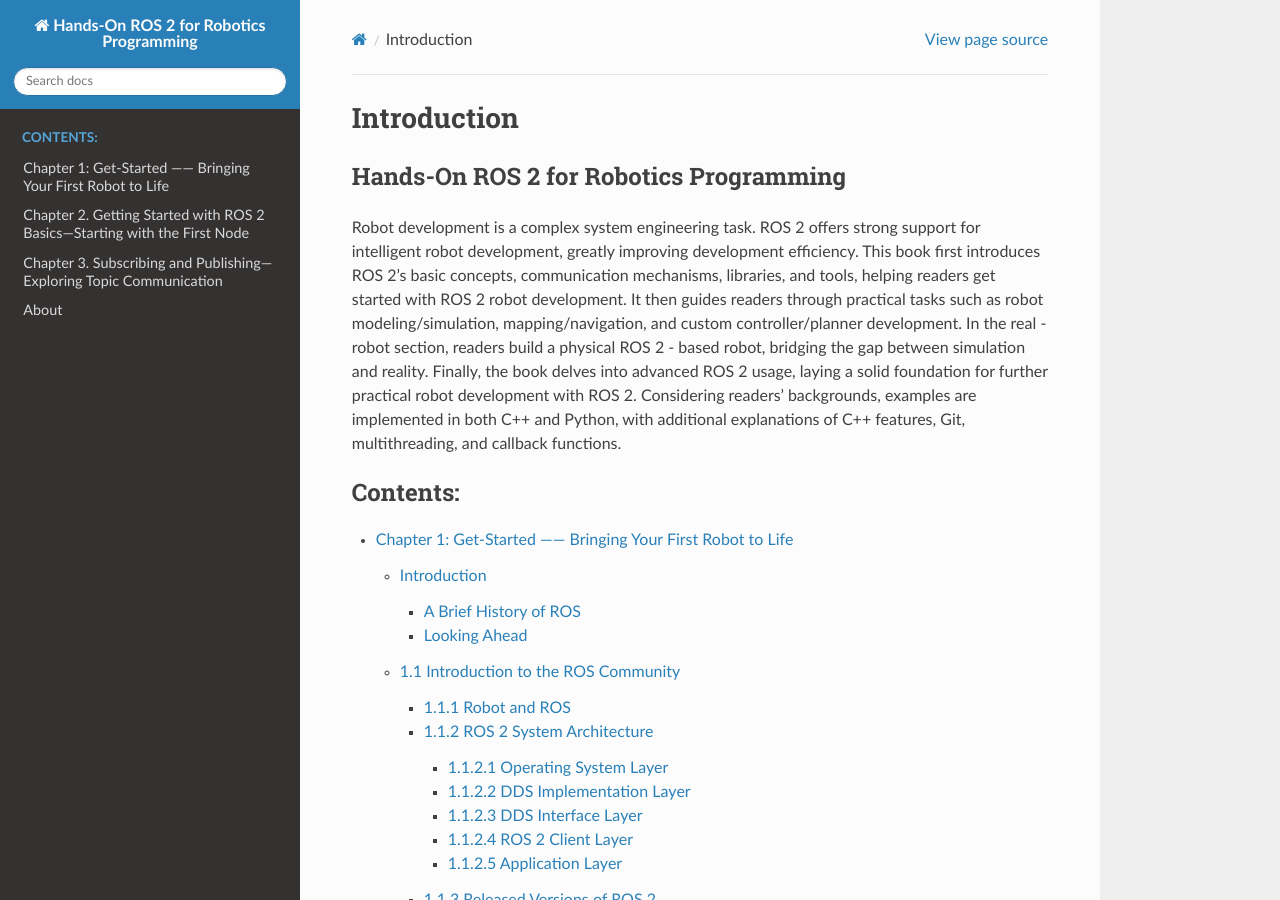
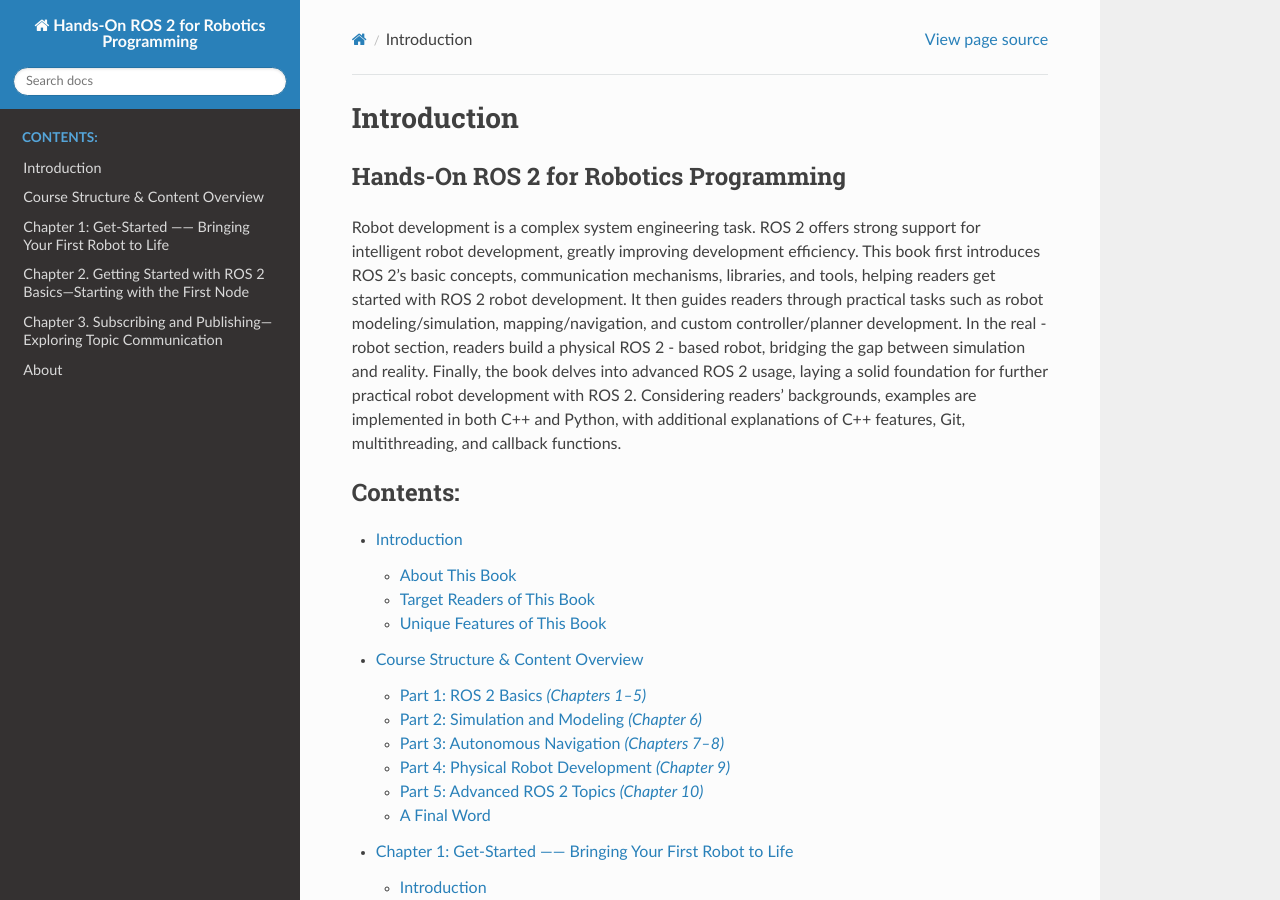
Before and after one commit to fishros/ros2book, a Sphinx documentation site: the page built from source/index.rst, in a window 1280 px wide and 900 px high. Built offline with Sphinx 7.4.7 and the Read the Docs theme 3.1.0, drawn with Linux system fonts in a browser that asks for light colours; pages that are not in the unit, such as notebooks, are missing from menus; some of the changed lines change nothing that is shown.

Commit message:
Introduce commit

```diff
--- /dev/null
+++ b/source/Introduce.rst
@@ -0,0 +1,91 @@
+Introduction
+====================================================
+
+Hello everyone! Welcome to the learning journey of **"FishROS"**! I'm Jade, your companion throughout this adventure into the world of ROS 2, where you’ll experience the limitless charm of robotics development!
+
+About This Book
+---------------
+This book was authored by **Mr. Xin Sang**, the founder and lead instructor of the "FishROS" community. Since its establishment in July 2021, the community has been dedicated to sharing ROS 2 knowledge through a series of well-received tutorials. With the growing community and invaluable feedback from readers, Mr. Sang decided to systematize and refine the content, leading to the creation of this book—**"FishROS"**—a work born out of dedication and passion.
+
+In China, this book is called "鱼香肉丝", which is similar to FishROS. We hope this book, like the delicious dish "Yuxiang Shredded Pork," will bring you from a taste of robotics to a deep, lingering appreciation—leaving you fulfilled and satisfied as you conquer ROS 2 step by step!
+
+Target Readers of This Book
+---------------------------
+This book is tailored to meet the needs of different readers, ensuring that everyone, regardless of their background, can gain valuable insights:
+
+1. **For Beginners Interested in Robotics**
+    If you are curious about robotics but worried about lacking foundational knowledge, this book provides comprehensive explanations of Linux and programming basics. Even readers with no prior experience can smoothly begin their journey into robotics development.
+
+2. **For Robotics Professionals**
+    If you are already working in the robotics field, this book offers not only a solid understanding of ROS 2 fundamentals but also advanced techniques and practical applications. You’ll learn how to effectively use ROS 2 in real-world engineering projects, solving complex control and navigation problems.
+
+3. **For University Students and Educators in Robotics**
+    If you are a university student or educator in a robotics-related discipline, this book is an excellent experimental textbook. Each chapter is designed with hands-on practice sessions, combining theory and application to deepen your understanding of ROS 2.
+
+4. **For Robotics Enthusiasts**
+    If you want to create your own robots, this book will guide you from scratch to building simulated and physical mobile robots, ultimately achieving autonomous navigation. Whether for personal interest or research projects, this book will help you bring your ideas to life!
+
+Unique Features of This Book
+----------------------------
+Unlike other ROS books, this book is designed with **reader needs as the primary focus**. It integrates valuable feedback from readers of the "Hands-On Learning ROS 2" tutorial series, refining and optimizing the content to address common pain points.
+
+1. **For Beginners - Smooth Onboarding**
+    Many beginners struggle with programming and environment setup. This book covers essential Linux and Git knowledge in the first few chapters, progressively guiding readers through the basics of ROS 2.
+
+2. **Focus on Practicality - Learn by Doing**
+    A common issue readers face is learning the theory but not knowing how to apply it. To address this, the book includes numerous practice exercises, helping readers master the skills needed for real-world applications. For example, you’ll use ROS 2 to implement voice synthesis, facial recognition, and GUI rendering, experiencing the true power of ROS 2.
+
+3. **Strengthened Simulation Modeling**
+    To help readers understand the simulation modeling process in ROS 2, this book provides detailed guidance on creating and simulating robot models, integrating ros2_control to achieve movement control in the simulation environment. This sets a solid foundation for real-world robot development.
+
+4. **In-Depth Hardware Development with micro-ROS**
+    For hardware enthusiasts, the book introduces **micro-ROS**, offering a complete guide to developing physical robots from scratch. It covers everything from connecting to ROS 2, controlling the robot, to mapping and autonomous navigation.
+
+5. **Advanced ROS 2 Applications - Beyond the Basics**
+    Looking to go deeper with ROS 2? The final chapter delves into advanced topics, including **Quality of Service (QoS), Executors and Callback Groups, Lifecycle Nodes, Message Filters**, and **DDS Middleware**. These advanced tools will help you handle performance and reliability challenges in complex scenarios.
+
+Course Structure & Content Overview
+====================================
+
+**This book is divided into five main parts:**
+
+Part 1: ROS 2 Basics *(Chapters 1–5)*
+--------------------------------------
+Covers the **core software libraries and toolsets of ROS 2**, helping you quickly grasp topics, services, actions, parameters, and nodes.
+Through hands-on exercises, you'll create ROS 2 workspaces, write simple packages, and lay a solid foundation for deeper learning.
+
+Part 2: Simulation and Modeling *(Chapter 6)*
+---------------------------------------------
+Focuses on **creating and controlling a simulated mobile robot** from scratch.
+You will use **URDF**, **Xacro**, and **Gazebo** to build models, and integrate **ros2_control** to achieve motion control in simulation.
+This sets the stage for autonomous navigation and real-world deployment.
+
+Part 3: Autonomous Navigation *(Chapters 7–8)*
+----------------------------------------------
+- **Chapter 7**: Builds on the simulation model, introducing the **Navigation 2 (Nav2) framework** for autonomous navigation.
+  You’ll learn map setup, path planning, and obstacle avoidance.
+- **Chapter 8**: Teaches how to **deploy custom planning and control algorithms** in Nav2 to implement personalized behavior.
+
+Part 4: Physical Robot Development *(Chapter 9)*
+------------------------------------------------
+Guides you through **building and controlling a physical robot** with **micro-ROS** integration.
+You'll apply mapping, localization, and navigation techniques on real hardware, bridging simulation and reality.
+
+Part 5: Advanced ROS 2 Topics *(Chapter 10)*
+--------------------------------------------
+Explores **advanced ROS 2 features**, including:
+
+- Quality of Service (**QoS**)
+- Executors and Callback Groups
+- Lifecycle Nodes
+- Message Filters
+- DDS Middleware and its configuration
+
+These skills will empower you to confidently tackle complex robotics scenarios.
+
+A Final Word
+-------------
+We hope this book inspires you to unlock the full potential of ROS 2. By the end of this journey, you’ll be able to develop your own robotic applications and boldly step into the world of robotics technology!
+
+The future of robotics is yours to create!
+Are you ready? Let's go!
--- a/source/index.rst
+++ b/source/index.rst
@@ -14,9 +14,10 @@
 
 
 .. toctree::
-   :maxdepth: 4
+   :maxdepth: 6
    :caption: Contents:
 
+   Introduce
    chapter1/index
    chapter2/index
    chapter3/index
```
